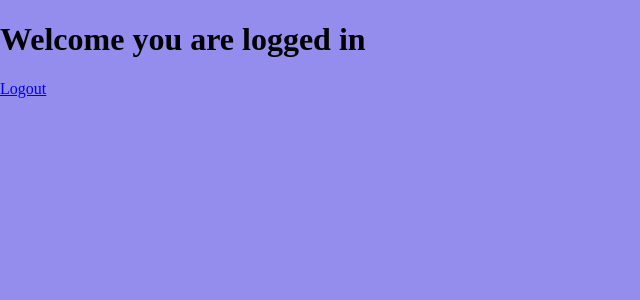
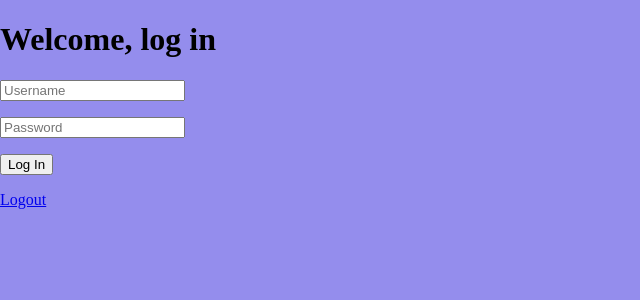
Before and after one commit to JoeMille/full-flask, a Flask app: page / in a window 1280 px wide. Shown: the part 51-351 px from the top of the page, without its empty margins (0-640 px from the left). Run offline with Flask 3, Linux system fonts and the light colour scheme.

Commit message:
added basic login form to index.html

```diff
--- a/templates/index.html
+++ b/templates/index.html
@@ -3,6 +3,13 @@
 {% block title %}Page Title{% endblock %}
 
 {% block content %}
-    <h1>Welcome you are logged in</h1>
+    <h1>Welcome, log in</h1>
+    <div>
+        <form action="{{ url_for('login') }}" method="post">
+            <p><input type="text" name="username" placeholder="Username"></p>
+            <p><input type="password" name="password" placeholder="Password"></p>
+            <p><input type="submit" value="Log In"></p>
+        </form>
+    </div>
     <a href="{{ url_for('logout') }}">Logout</a>
 {% endblock %}
```
